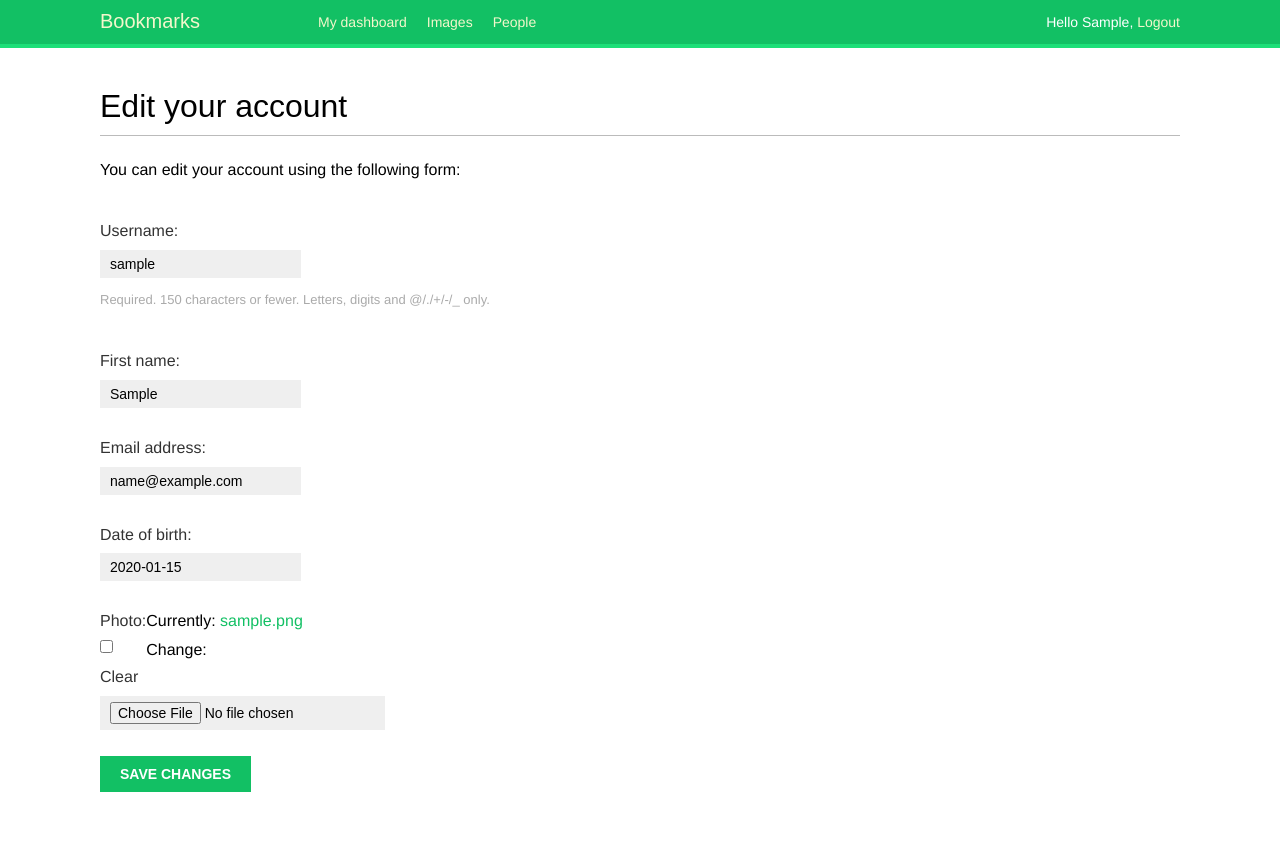
After one commit to Zhgong/django3byexample, a Django app: page /account/edit/ in a window 1280 px wide. The commit adds this page. Run offline with Django 3.2, Linux system fonts and the light colour scheme; a user stored in the database is signed in; tables that the repository leaves empty hold one stand-in row (values such as "Sample post"); some web fonts are replaced.

Commit message:
添加修改简介表单

```diff
--- a/bookmarks/account/froms.py
+++ b/bookmarks/account/froms.py
@@ -1,5 +1,6 @@
 from django import forms
 from django.contrib.auth.models import User
+from .models import Profile
 
 class LoginForm(forms.Form):
     username = forms.CharField()
@@ -19,3 +20,13 @@ class UserRgistrationForm(forms.ModelForm): # 通过模型创建表单
         if cd['password'] != cd["password2"]:
             raise forms.ValidationError('Passwords don\'t match.')
         return cd['password2']
+
+class UserEditForm(forms.ModelForm):
+    class Meta:
+        model = User
+        fields = ('username', 'first_name', 'email')
+
+class ProfileEditForm(forms.ModelForm):
+    class Meta:
+        model = Profile
+        fields = ('date_of_birth', 'photo')
--- a/bookmarks/account/templates/account/dashboard.html
+++ b/bookmarks/account/templates/account/dashboard.html
@@ -5,5 +5,5 @@
 
 {% block content %}
     <h1>Dashboard</h1>
-    <p>Welcome to your dashboard.</p>
+    <p>Welcome to your dashboard. You can <a href="{% url "edit" %}">edit your profile</a> or <a href="{% url "password_change" %}">chang your password</a>.</p>
 {% endblock content %}
--- /dev/null
+++ b/bookmarks/account/templates/account/edit.html
@@ -0,0 +1,14 @@
+{% extends 'base.html' %}
+{% block title %}Edit your account{% endblock title %}
+
+{% block content %}
+    <h1>Edit your account</h1>
+    <p>You can edit your account using the following form:</p>
+    {% comment %} enctype="multipart/form-data" 上传图片 {% endcomment %}
+    <form method="post" enctype="multipart/form-data">
+        {{ user_form.as_p }}
+        {{ profile_form.as_p }}
+        {% csrf_token %}
+        <p><input type="submit" value="Save changes"></p>
+    </form>
+{% endblock content %}
--- a/bookmarks/account/urls.py
+++ b/bookmarks/account/urls.py
@@ -21,5 +21,6 @@ urlpatterns = [
     # path('reset/<uidb64>/<token>/', auth_views.PasswordResetConfirmView.as_view(), name='password_reset_confirm'),
     # path('reset/done/', auth_views.PasswordResetCompleteView.as_view(), name='password_reset_complete'),
     path('', include('django.contrib.auth.urls')),
-    path('register/', views.register, name='register')
+    path('register/', views.register, name='register'),
+    path('edit/', views.edit, name='edit'),
 ]
--- a/bookmarks/account/views.py
+++ b/bookmarks/account/views.py
@@ -2,7 +2,7 @@ from django.http.response import HttpResponse
 from django.shortcuts import render
 from django.shortcuts import render
 from django.contrib.auth import authenticate, login
-from .froms import LoginForm, UserRgistrationForm
+from .froms import LoginForm, UserRgistrationForm, UserEditForm, ProfileEditForm
 from django.contrib.auth.decorators import login_required
 from django.http.request import HttpRequest
 from django.contrib.auth.models import User
@@ -59,3 +59,19 @@ def register(request: HttpRequest):
 
         user_form = UserRgistrationForm() # 空的表单
     return render(request, 'account/register.html', {'user_form': user_form})
+
+
+@login_required
+def edit(request: HttpRequest):
+    if request.method == 'POST':
+        print(request.POST)
+        user_form = UserEditForm(instance=request.user, data=request.POST) # 从post中获取数据（用户填写），并且应用到当前的对象
+        profile_form = ProfileEditForm(instance=request.user.profile, data=request.POST, files=request.FILES)
+
+        if user_form.is_valid() and profile_form.is_valid():
+            user_form.save()
+            profile_form.save()
+    else:
+        user_form = UserEditForm(instance=request.user) # type: ignore # 通过当前的请求的用户，通过关联在数据库中的数据来创建表单。
+        profile_form = ProfileEditForm(instance=request.user.profile)
+    return render(request, 'account/edit.html', {'user_form': user_form, 'profile_form':profile_form})
```
